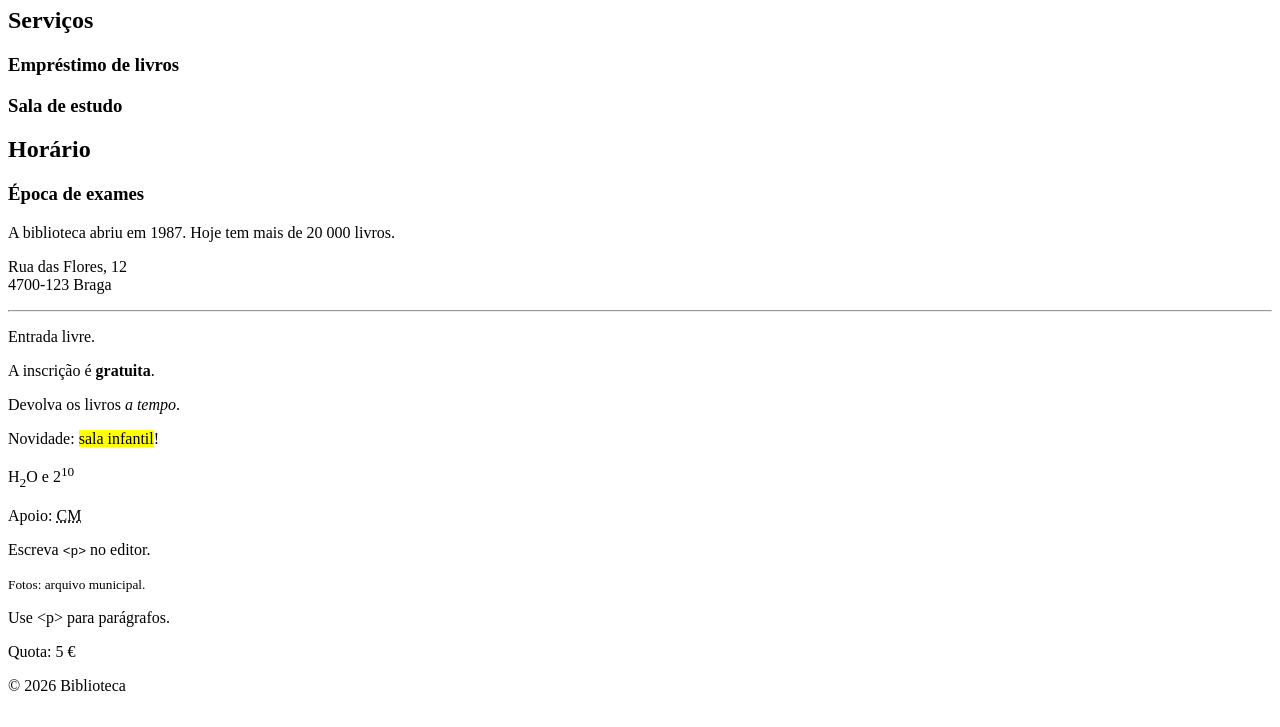
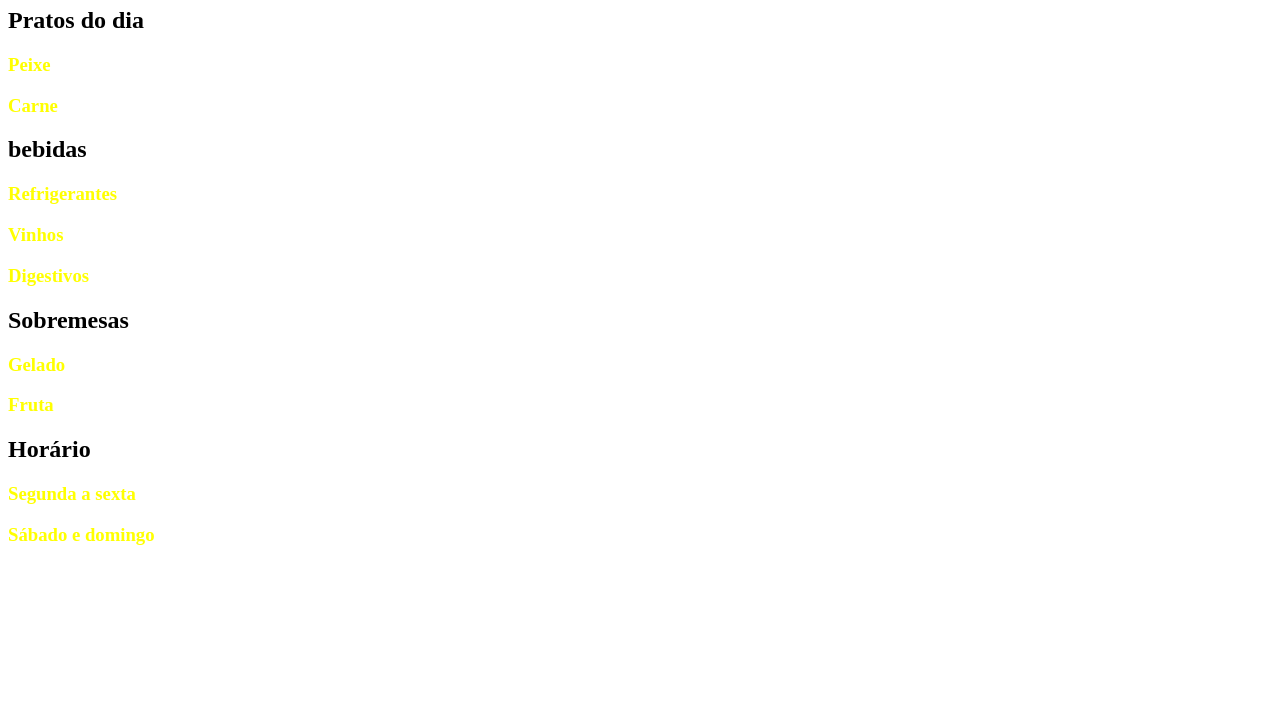
Before and after one commit to wotfrhswtk/Biblioteca-do-Bairro, a plain HTML site: page index.html in a window 1280 px wide. Shown: the part 73-800 px from the top of the page. Drawn offline with Linux system fonts and the light colour scheme.

Commit message:
Aula css

```diff
--- a/index.html
+++ b/index.html
@@ -1,42 +1,28 @@
 <!DOCTYPE html>
-<html lang="pt-PT">
+<html lang="en">
 <head>
-<meta charset="utf-8">
-<title>Biblioteca do Bairro</title>
-<LINK rel="stylesheet" href="style.css">
+    <meta charset="UTF-8">
+    <meta name="viewport" content="width=device-width, initial-scale=1.0">
+    <link rel="stylesheet" href="style.css">
+    <title>Document</title>
 </head>
 <body>
-<h1>Biblioteca do Bairro</h1>
 
-<h2>Serviços</h2>
-<h3>Empréstimo de livros</h3>
-<h3>Sala de estudo</h3>
+<h1>Ementa  </h1>
+<h2>Pratos do dia</h2>
+    <h3>Peixe</h3>
+    <h3>Carne</h3>
+<h2>bebidas</h2>
+    <h3>Refrigerantes</h3>
+    <h3>Vinhos</h3>
+    <h3>Digestivos</h3>
+
+<h2>Sobremesas</h2>
+    <h3>Gelado</h3>
+    <h3>Fruta</h3>
 <h2>Horário</h2>
-<h3>Época de exames</h3>
-
-<p>A biblioteca abriu em 1987.
-Hoje tem
-mais de 20 000 livros.</p>
-<p>Rua das Flores, 12<br>
-4700-123 Braga</p>
-<hr>
-<p>Entrada livre.</p>
-
-<p>A inscrição é <strong>gratuita</strong>.</p>
-<p>Devolva os livros <em>a tempo</em>.</p>
-<p>Novidade: <mark>sala infantil</mark>!</p>
-<p>H<sub>2</sub>O e 2<sup>10</sup></p>
-<p>Apoio: <abbr title="Câmara Municipal">CM</abbr></p>
-<p>Escreva <code>&lt;p&gt;</code> no editor.</p>
-<p><small>Fotos: arquivo municipal.</small></p>
-
-<p>Use &lt;p&gt; para parágrafos.</p>
-
-<p>Quota: 5&nbsp;€</p>
-
-<p>&copy; 2026 Biblioteca</p>
-
-
+    <h3>Segunda a sexta</h3>
+    <h3>Sábado e domingo</h3>
 
 </body>
 </html>
--- a/style.css
+++ b/style.css
@@ -0,0 +1,4 @@
+h3{color: red;}
+h3{color: blues;}
+h3{color: yellow;}
+p{color: green;}
```
